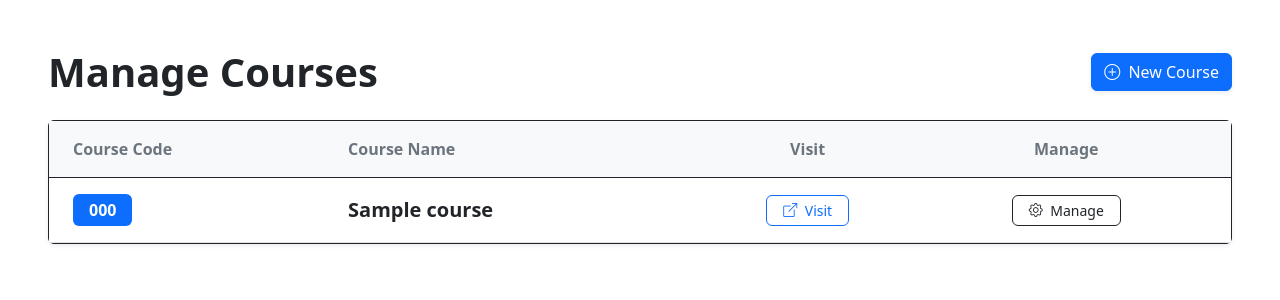
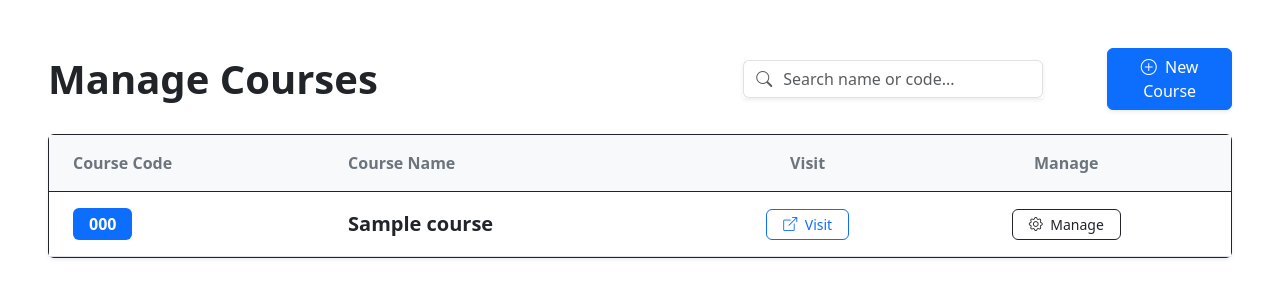
Before and after one commit to jLupu1/quiz-platform, a Django app: template courses/templates/courses/admin_courses_list.html in a window 1280 px wide. Shown: the top 300 px of the page. Run offline with Django 5.2, Linux system fonts and the light colour scheme; the template is opened without the code that fills it: values that come from a table or form of the project are taken from there, others are empty; tables that the repository leaves empty hold one stand-in row (values such as "Sample post"); some libraries are stand-ins or nearby versions.

Commit message:
ajax search courses list for admin

```diff
--- a/courses/templates/courses/admin_courses_list.html
+++ b/courses/templates/courses/admin_courses_list.html
@@ -8,9 +8,23 @@
 
     <div class="d-flex justify-content-between align-items-center mb-4">
         <h1 class="display-6 fw-bold mb-0 text-dark">Manage Courses</h1>
-        <a href="{% url 'create_course' %}" class="btn btn-primary rounded-2 shadow-sm">
-            <i class="bi bi-plus-circle me-1"></i> New Course
-        </a>
+
+        <div class="d-flex gap-3 align-items-center">
+            <div class="input-group shadow-sm me-5" style="max-width: 300px;">
+                <span class="input-group-text bg-white border-end-0"><i class="bi bi-search text-muted"></i></span>
+                <input type="search"
+                       name="search"
+                       class="form-control border-start-0 ps-0"
+                       placeholder="Search name or code..."
+                       hx-get="{% url 'search_course' %}"
+                       hx-trigger="input changed delay:500ms, search"
+                       hx-target="#course-list-tbody">
+            </div>
+
+            <a href="{% url 'create_course' %}" class="btn btn-primary rounded-2 shadow-sm">
+                <i class="bi bi-plus-circle me-1"></i> New Course
+            </a>
+        </div>
     </div>
 
     <div class="card border-dark rounded-2 shadow-sm mb-5">
@@ -28,43 +42,13 @@
                         </tr>
                     </thead>
 
-                    <tbody>
-                        {% for course in courses %}
-                        <tr>
-                            <th scope="row" class="ps-4 py-3">
-                                <span class="badge bg-primary fs-6 px-3 py-2 rounded-2">{{ course.code }}</span>
-                            </th>
-
-                            <td class="py-3 fw-bold text-dark fs-5">{{ course.name }}</td>
-
-                            <td class="py-3 text-center">
-                                <a href="{% url 'course_detail' course.id %}" class="btn btn-sm btn-outline-primary px-3 rounded-2 fw-medium">
-                                    <i class="bi bi-box-arrow-up-right me-1"></i> Visit
-                                </a>
-                            </td>
-
-                            <td class="pe-4 py-3 text-center">
-                                <a href="#" class="btn btn-sm btn-outline-dark px-3 rounded-2 fw-medium">
-                                    <i class="bi bi-gear me-1"></i> Manage
-                                </a>
-                            </td>
-                        </tr>
-
-                        {% empty %}
-                        <tr>
-                            <td colspan="4" class="text-center py-5 text-muted">
-                                <i class="bi bi-journal-x display-4 d-block mb-3"></i>
-                                <h5>No courses found</h5>
-                                <p class="mb-0">You haven't been assigned to manage any courses yet.</p>
-                            </td>
-                        </tr>
-                        {% endfor %}
+                    <tbody id="course-list-tbody">
+                        {% include 'partials/course_record_partial.html' %}
                     </tbody>
 
                 </table>
             </div>
         </div>
     </div>
-
 </div>
 {% endblock %}
--- /dev/null
+++ b/courses/templates/partials/course_record_partial.html
@@ -0,0 +1,29 @@
+{% for course in courses %}
+    <tr>
+        <th scope="row" class="ps-4 py-3">
+            <span class="badge bg-primary fs-6 px-3 py-2 rounded-2">{{ course.code }}</span>
+        </th>
+
+        <td class="py-3 fw-bold text-dark fs-5">{{ course.name }}</td>
+
+        <td class="py-3 text-center">
+            <a href="{% url 'course_detail' course.id %}" class="btn btn-sm btn-outline-primary px-3 rounded-2 fw-medium">
+                <i class="bi bi-box-arrow-up-right me-1"></i> Visit
+            </a>
+        </td>
+
+        <td class="pe-4 py-3 text-center">
+            <a href="#" class="btn btn-sm btn-outline-dark px-3 rounded-2 fw-medium">
+                <i class="bi bi-gear me-1"></i> Manage
+            </a>
+        </td>
+    </tr>
+    {% empty %}
+    <tr>
+        <td colspan="4" class="text-center py-5 text-muted">
+            <i class="bi bi-journal-x display-4 d-block mb-3"></i>
+            <h5>No courses found</h5>
+            <p class="mb-0">No courses found.</p>
+        </td>
+    </tr>
+{% endfor %}
--- a/courses/urls.py
+++ b/courses/urls.py
@@ -9,4 +9,6 @@ urlpatterns = [
     path('detail/<int:pk>/search-students/', views.search_course_students, name='search_course_students'),
 
     path('manage/', views.admin_course_list, name='admin_course_list'),
+    path('manage/search-course/', views.search_courses, name='search_course'),
+
 ]
```
Also changed, not shown: courses/views.py (+10 -0 lines).
